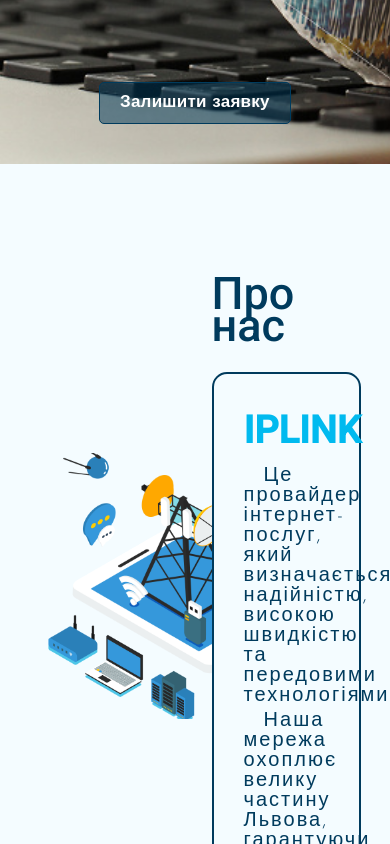
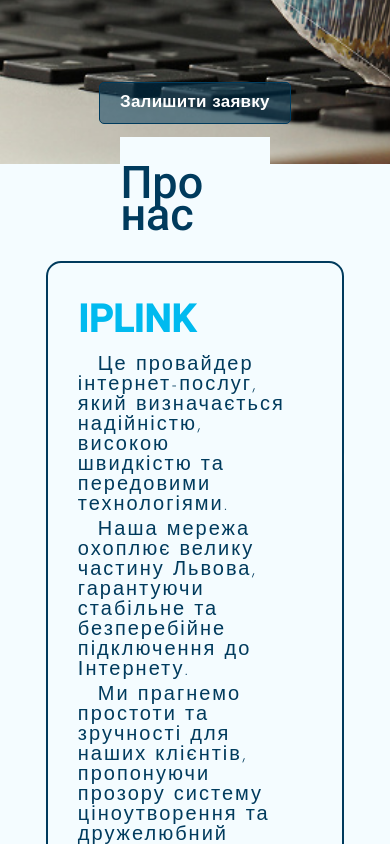
Before and after one commit to frontendmaks/IPLINK, an Angular app: page / in a window 390 px wide. Shown: the part 680-1524 px from the top of the page. Built offline with nearby package versions, Linux system fonts and the light colour scheme.

Commit message:
update 5.1 - about responsive

```diff
--- a/src/app/components/blocks/about/about.component.css
+++ b/src/app/components/blocks/about/about.component.css
@@ -21,6 +21,7 @@
     display: flex;
     justify-content: center;
     width: 45%;
+    background-color: #f4fcff;
 }
 
 .about-title h1 {
@@ -67,3 +68,48 @@
     letter-spacing: 2px;
     padding: 0 25px 0 0;
 }
+
+@media screen and (max-width: 1200px) {
+    .about-center-block {
+        height: 85vh;
+        background-position: top;
+        background-size: 70%;
+        justify-content: flex-end;
+        align-items: center;
+    }
+
+    .about-text {
+        width: 60%;
+    }
+}
+
+@media screen and (max-width: 1100px) {
+    .about-center-block {
+        background-size: 80%;
+    }
+
+    .about-text {
+        width: 85%;
+    }
+}
+
+@media screen and (max-width: 1000px) {
+    .about-center-block {
+        height: 80vh;
+    }
+
+    .about-text {
+        width: 80%;
+    }
+}
+
+@media screen and (max-width: 850px) {
+    .about-center-block {
+        height: 75vh;
+        background-size: 100%;
+    }
+
+    .about-text {
+        width: 90%;
+    }
+}
```
